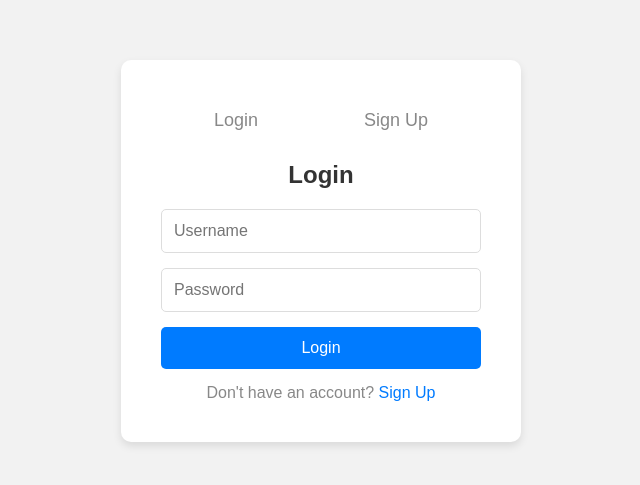
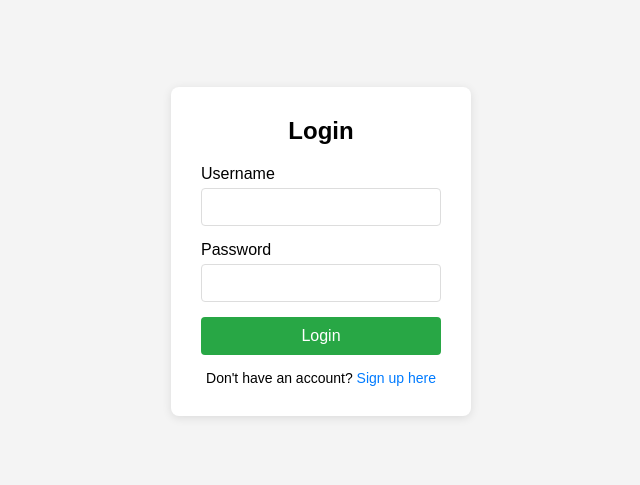
Before and after one commit to srivignesh34/srivicky1, a plain HTML site: page index.html in a window 1280 px wide. Shown: the part 149-634 px from the top of the page, without its empty margins (319-959 px from the left). Drawn offline with Linux system fonts and the light colour scheme.

Commit message:
index.html

```diff
--- a/index.html
+++ b/index.html
@@ -3,7 +3,8 @@
 <head>
     <meta charset="UTF-8">
     <meta name="viewport" content="width=device-width, initial-scale=1.0">
-    <title>Login and Sign Up</title>
+    <meta http-equiv="X-UA-Compatible" content="ie=edge">
+    <title>Login Page</title>
     <style>
         * {
             margin: 0;
@@ -13,154 +14,92 @@
 
         body {
             font-family: Arial, sans-serif;
+            background-color: #f4f4f4;
             display: flex;
             justify-content: center;
             align-items: center;
             height: 100vh;
-            background-color: #f2f2f2;
         }
 
-        .container {
-            background-color: white;
-            padding: 40px;
-            border-radius: 10px;
-            box-shadow: 0 4px 8px rgba(0, 0, 0, 0.1);
-            width: 400px;
+        .login-container {
+            background-color: #fff;
+            padding: 30px;
+            border-radius: 8px;
+            box-shadow: 0 2px 10px rgba(0, 0, 0, 0.1);
+            width: 300px;
+            text-align: center;
         }
 
-        .tabs {
-            display: flex;
-            justify-content: space-around;
+        h2 {
             margin-bottom: 20px;
-        }
-
-        .tab {
-            font-size: 18px;
-            padding: 10px;
-            cursor: pointer;
-            transition: 0.3s;
-            color: #888;
-        }
-
-        .tab:hover {
-            color: #333;
-        }
-
-        input[type="radio"] {
-            display: none;
-        }
-
-        input[type="radio"]:checked + .tab {
-            color: #000;
-            border-bottom: 2px solid #007bff;
-        }
-
-        .form-content {
-            position: relative;
-        }
-
-        form {
-            display: none;
-        }
-
-        #login-tab:checked ~ .form-content #login-form,
-        #signup-tab:checked ~ .form-content #signup-form {
-            display: block;
-        }
-
-        form h2 {
-            margin-bottom: 20px;
-            text-align: center;
-            color: #333;
         }
 
         .input-box {
             margin-bottom: 15px;
         }
 
-        .input-box input {
+        .input-box label {
+            display: block;
+            margin-bottom: 5px;
+            text-align: left;
+        }
+
+        .input-box input[type="text"],
+        .input-box input[type="password"] {
             width: 100%;
-            padding: 12px;
+            padding: 10px;
             border: 1px solid #ddd;
-            border-radius: 5px;
+            border-radius: 4px;
+            font-size: 14px;
+        }
+
+        .input-box input[type="submit"] {
+            width: 100%;
+            padding: 10px;
+            background-color: #28a745;
+            color: white;
+            border: none;
+            border-radius: 4px;
+            cursor: pointer;
             font-size: 16px;
         }
 
-        .btn {
-            width: 100%;
-            padding: 12px;
-            background-color: #007bff;
-            border: none;
-            color: white;
-            font-size: 16px;
-            border-radius: 5px;
-            cursor: pointer;
+        .input-box input[type="submit"]:hover {
+            background-color: #218838;
         }
 
-        .btn:hover {
-            background-color: #0056b3;
+        .signup {
+            margin-top: 10px;
+            font-size: 14px;
         }
 
-        .form-footer {
-            margin-top: 15px;
-            text-align: center;
-            color: #888;
-        }
-
-        .form-footer a {
+        .signup a {
             color: #007bff;
             text-decoration: none;
         }
 
-        .form-footer a:hover {
+        .signup a:hover {
             text-decoration: underline;
         }
     </style>
 </head>
 <body>
-    <div class="container">
-        <input type="radio" id="login-tab" name="tab" checked>
-        <input type="radio" id="signup-tab" name="tab">
-
-        <div class="tabs">
-            <label for="login-tab" class="tab">Login</label>
-            <label for="signup-tab" class="tab">Sign Up</label>
-        </div>
-
-        <div class="form-content">
-            <!-- Login Form -->
-            <form id="login-form">
+    <div class="login-container">
         <h2>Login</h2>
+        <form action="#" method="POST">
             <div class="input-box">
-                    <input type="text" placeholder="Username" required>
+                <label for="username">Username</label>
+                <input type="text" id="username" name="username" required>
             </div>
             <div class="input-box">
-                    <input type="password" placeholder="Password" required>
-                </div>
-                <button type="submit" class="btn">Login</button>
-                <div class="form-footer">
-                    <p>Don't have an account? <a href="#">Sign Up</a></p>
-                </div>
-            </form>
-
-            <!-- Sign Up Form -->
-            <form id="signup-form">
-                <h2>Sign Up</h2>
-                <div class="input-box">
-                    <input type="text" placeholder="Username" required>
+                <label for="password">Password</label>
+                <input type="password" id="password" name="password" required>
             </div>
             <div class="input-box">
-                    <input type="email" placeholder="Email" required>
+                <input type="submit" value="Login">
             </div>
-                <div class="input-box">
-                    <input type="password" placeholder="Password" required>
-                </div>
-                <button type="submit" class="btn">Sign Up</button>
-                <div class="form-footer">
-                    <p>Already have an account? <a href="#">Login</a></p>
-                </div>
+            <p class="signup">Don't have an account? <a href="#">Sign up here</a></p>
         </form>
-        </div>
     </div>
 </body>
 </html>
```
Lines whose indentation alone changed are shown as unchanged.
